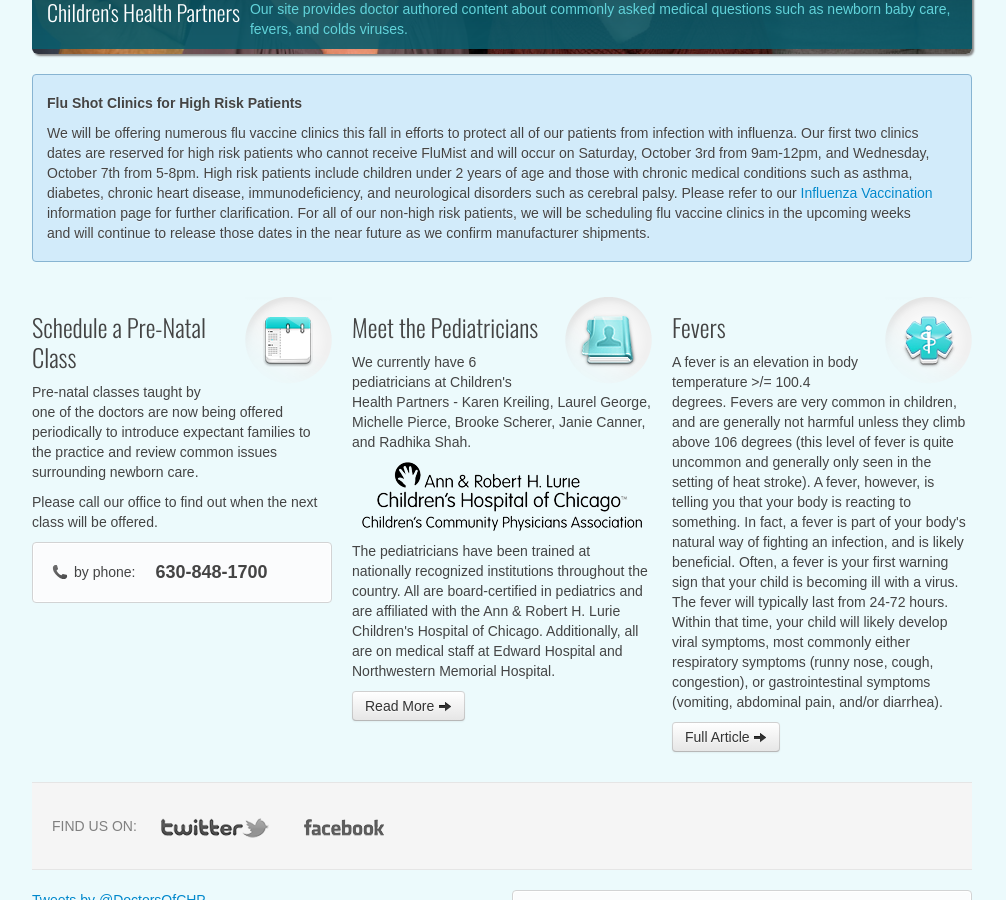
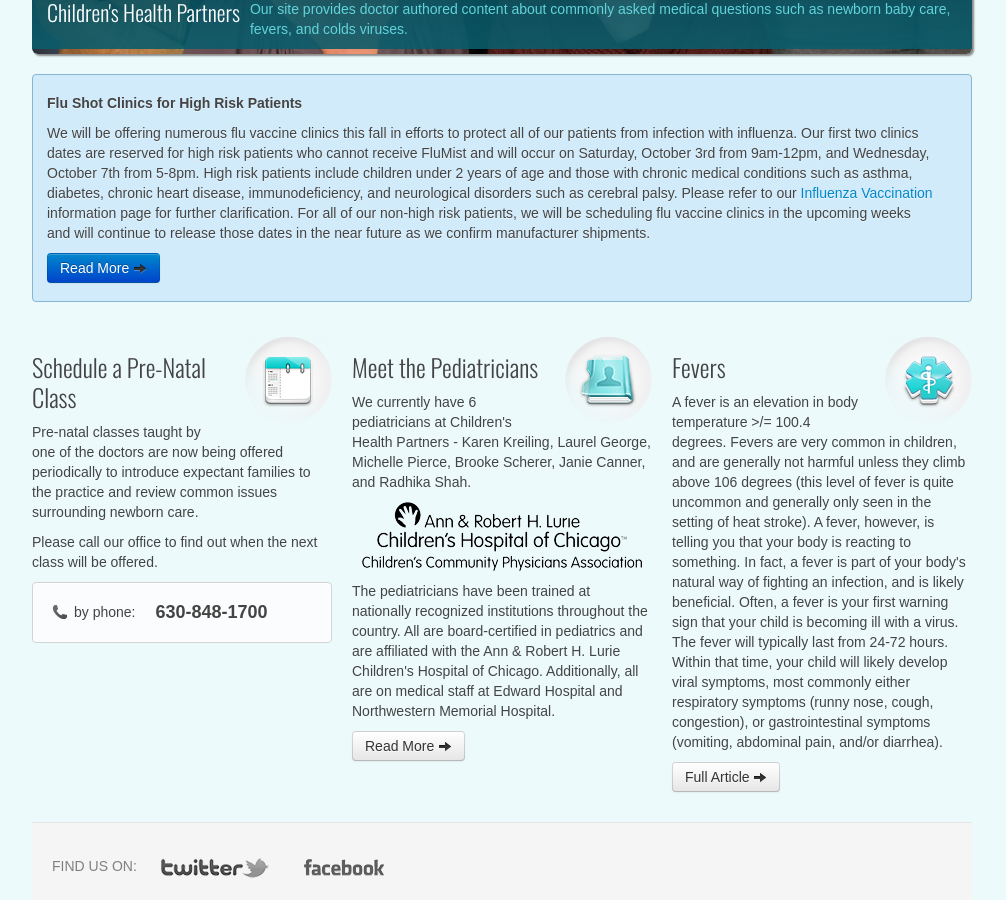
Before and after one commit to chpweb/web, a Jekyll site: the page built from index.html, in a window 1280 px wide and 900 px high, scrolled down 579 px. Shown: the whole window, without its empty margins (138-1144 px from the left). Built offline with Jekyll 4.4.1, drawn with Linux system fonts in a browser that asks for light colours; some web fonts are replaced; comment, search, counter and statistics services are not loaded.

Commit message:
Update index.html

```diff
--- a/index.html
+++ b/index.html
@@ -46,6 +46,7 @@
 		<div class="home-info">
 			<h5>Flu Shot Clinics for High Risk Patients</h5>
 			<p>We will be offering numerous flu vaccine clinics this fall in efforts to protect all of our patients from infection with influenza.  Our first two clinics dates are reserved for high risk patients who cannot receive FluMist and will occur on Saturday, October 3rd from 9am-12pm, and Wednesday, October 7th from 5-8pm.  High risk patients include children under 2 years of age and those with chronic medical conditions such as asthma, diabetes, chronic heart disease, immunodeficiency, and neurological disorders such as cerebral palsy.  Please refer to our <a href="/health_info/influenza-vaccination.html">Influenza Vaccination</a> information page for further clarification.  For all of our non-high risk patients, we will be scheduling flu vaccine clinics in the upcoming weeks and will continue to release those dates in the near future as we confirm manufacturer shipments. </p>
+			<p><a class="btn btn-medium btn-primary" href="/flu-vaccine-dates">Read More <i class="icon-arrow-right"></i></a></p>
 		</div>
 	</section>
 	<section>
```
